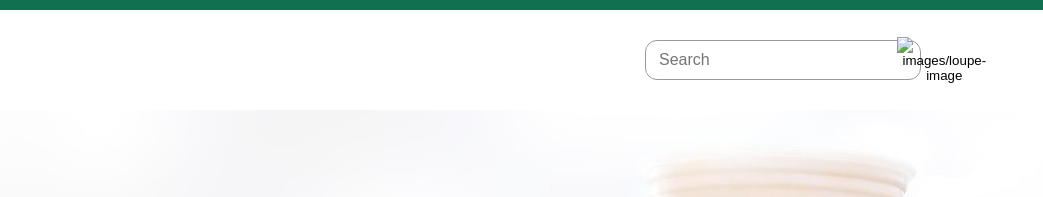
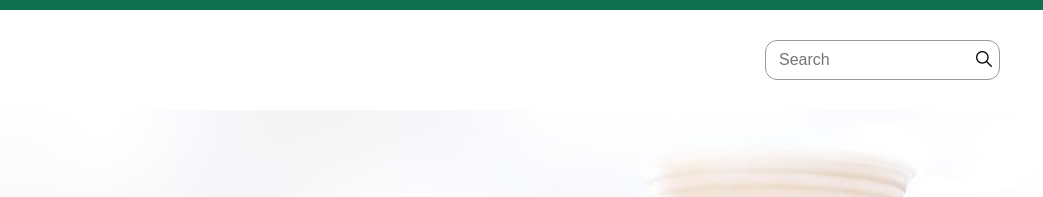
Before and after one commit to yygermuts/starbucks-project, a plain HTML site: page index.html in a window 1280 px wide. Shown: the top 197 px of the page, 138-1181 px from the left. Drawn offline with nearby package versions, Linux system fonts and the light colour scheme.

Commit message:
Update index.html

```diff
--- a/index.html
+++ b/index.html
@@ -24,7 +24,7 @@
                 <div class="header--search">
                     <form action="get">
                         <input type="text" name="search" placeholder="Search" autofocus>
-                        <button><img src="loupe.png" alt="images/loupe-image"></button>
+                        <button><img src="images/loupe.png" alt="loupe-image"></button>
                     </form>
                 </div>
                 <div class="header--menu">
```
